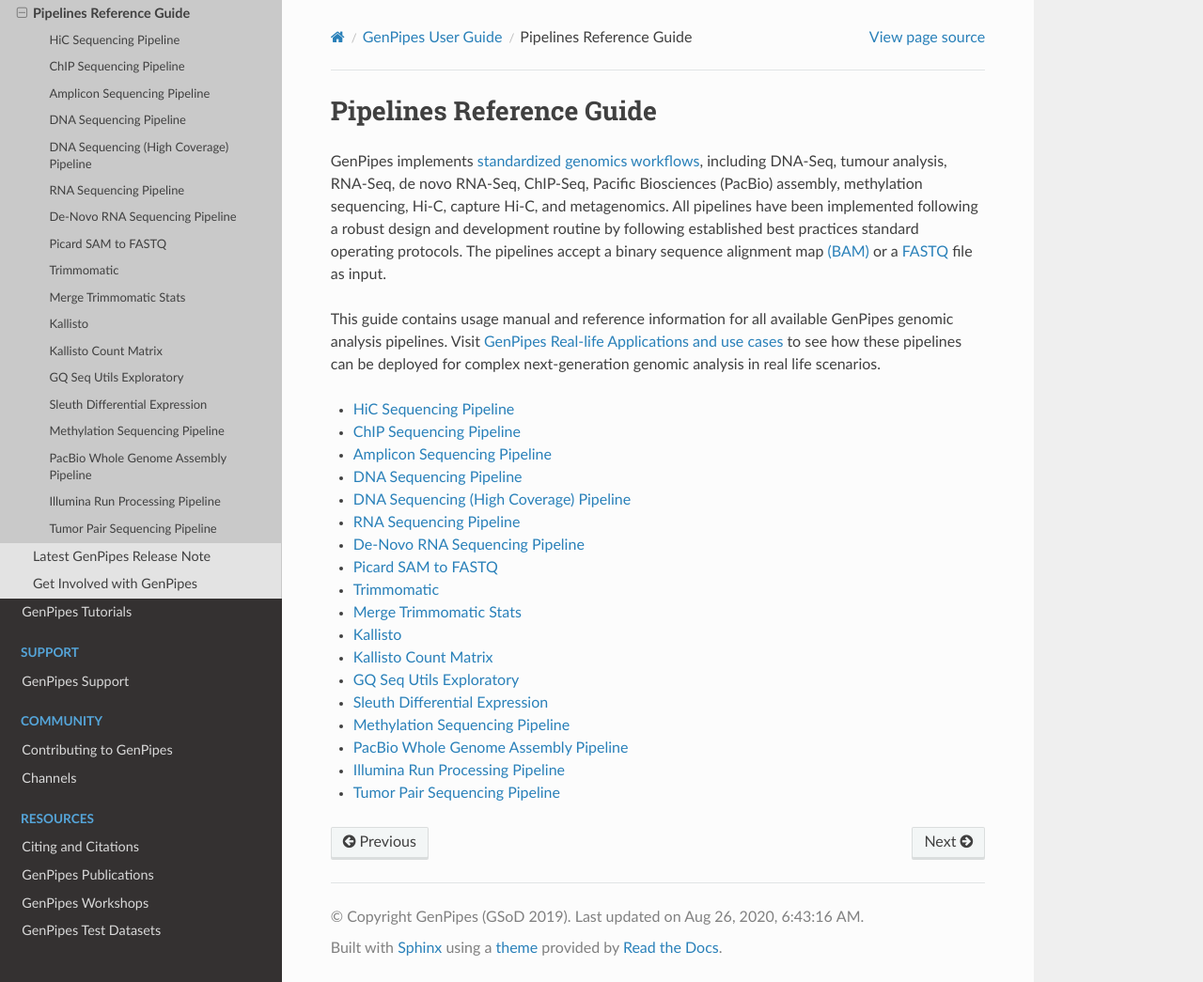
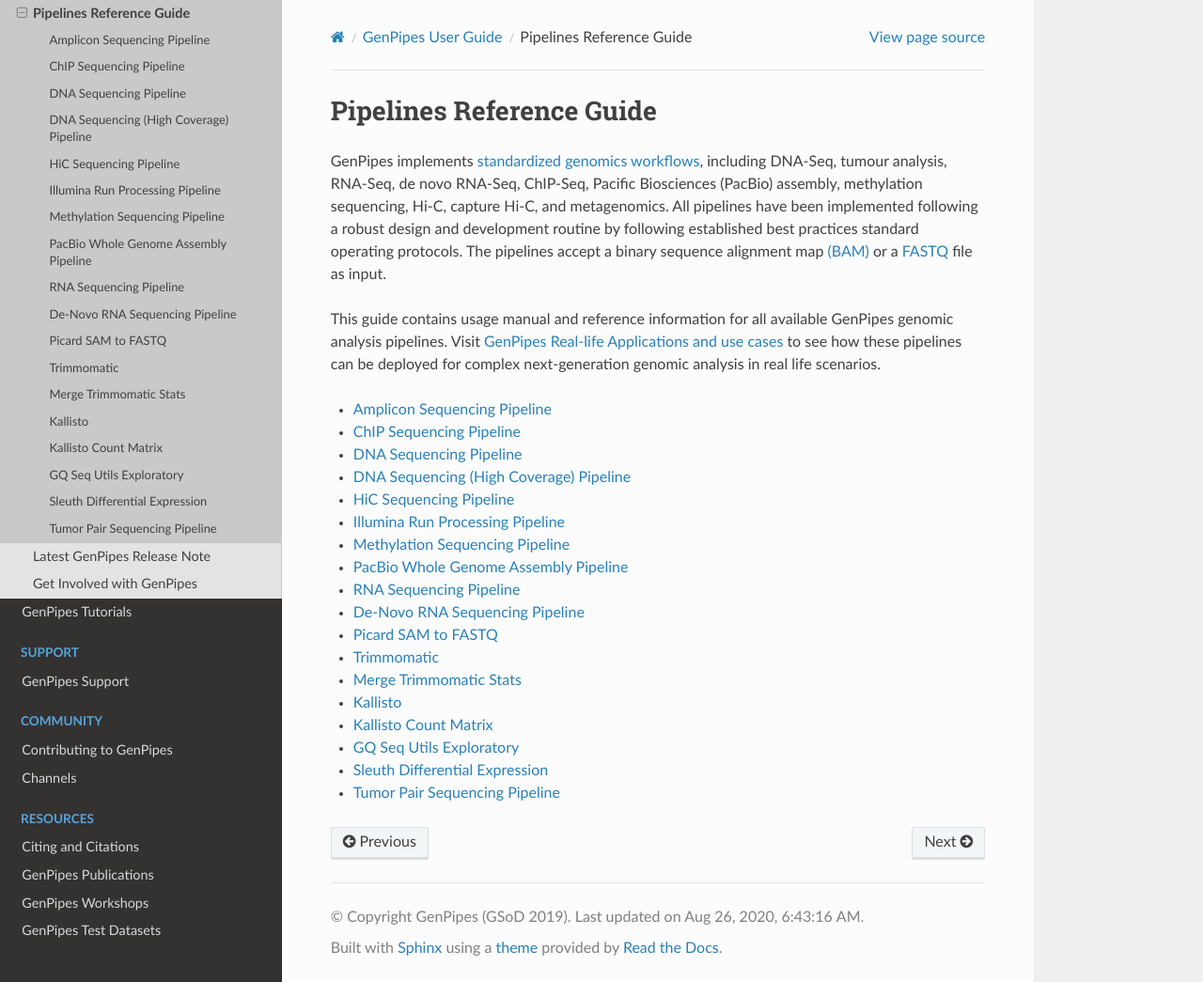
Before and after one commit to c3g/GenPipes_Docs, a Sphinx documentation site: the page built from docs/source/user_guide/pipeline_ref.rst, in a window 1280 px wide and 1045 px high. Shown: the whole window at 94% size. Built offline with Sphinx 7.4.7 and the Read the Docs theme 2.0.0, drawn with Linux system fonts in a browser that asks for light colours; formulas are drawn with MathJax 3; the version number could not be read and is left out.

```diff
--- a/docs/source/user_guide/pipeline_ref.rst
+++ b/docs/source/user_guide/pipeline_ref.rst
@@ -17,15 +17,15 @@ This guide contains usage manual and reference information for all available Gen
    :maxdepth: 1
    :name: toc-pipeline-ref
 
-   pipelines/gp_hicseq
+   pipelines/gp_ampliconseq
    pipelines/gp_chipseq
-   pipelines/gp_ampliconseq
    pipelines/gp_dnaseq
    pipelines/gp_dnaseq_highcov
+   pipelines/gp_hicseq
+   pipelines/gp_illumina
+   pipelines/gp_wgs_methylseq
+   pipelines/gp_pacbio
    pipelines/gp_rnaseq
    pipelines/gp_rnaseq_denovo
    pipelines/gp_rnaseq_light
-   pipelines/gp_wgs_methylseq
-   pipelines/gp_pacbio
-   pipelines/gp_illumina
    pipelines/gp_tumourpair
```
